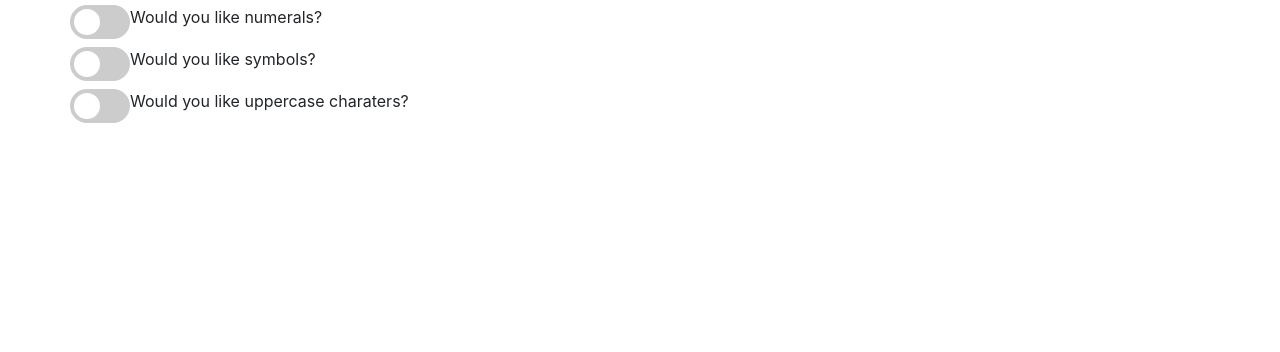
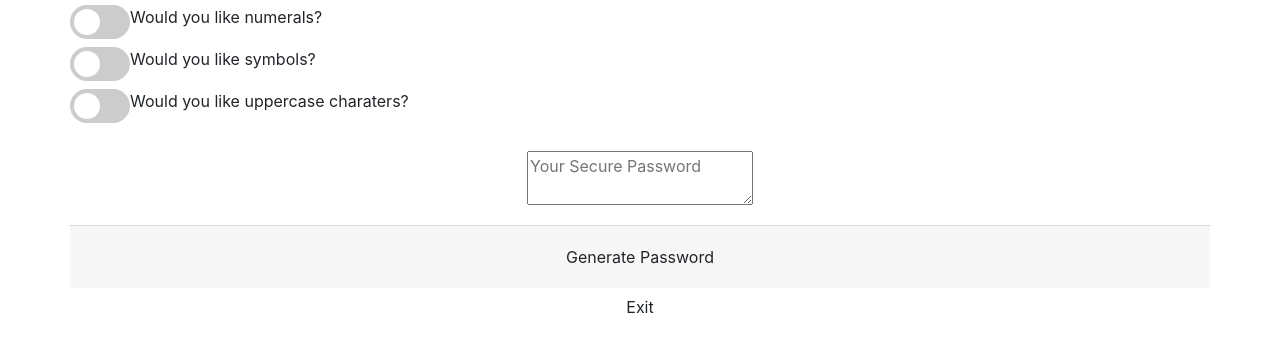
Before and after one commit to lills1/improved-password-generator, a plain HTML site: page index.html in a window 1280 px wide. Shown: the part 384-736 px from the top of the page. Drawn offline with nearby package versions, Linux system fonts and the light colour scheme.

Commit message:
finsihed using bootstrap to style the page

```diff
--- a/index.html
+++ b/index.html
@@ -73,9 +73,17 @@
         Would you like uppercase charaters?
       </div>
     </div>
+    </label>
+    <div class="card-body row justify-content-center">
+      <textarea readonly id="password" placeholder="Your Secure Password" aria-label="Generated Password"></textarea>
+    </div>
+    <div class="card-footer row justify-content-center">
+      <button id="generate" class="btn">Generate Password</button>
+    </div>
+    <div class="row justify-content-center">
+      <button type="button" class="btn" onclick="javascript:window.close()"> Exit </button>
+    </div>
   </div>
-  </label>
-
 
 
   <!-- <div class="col-1 d-flex">
```
